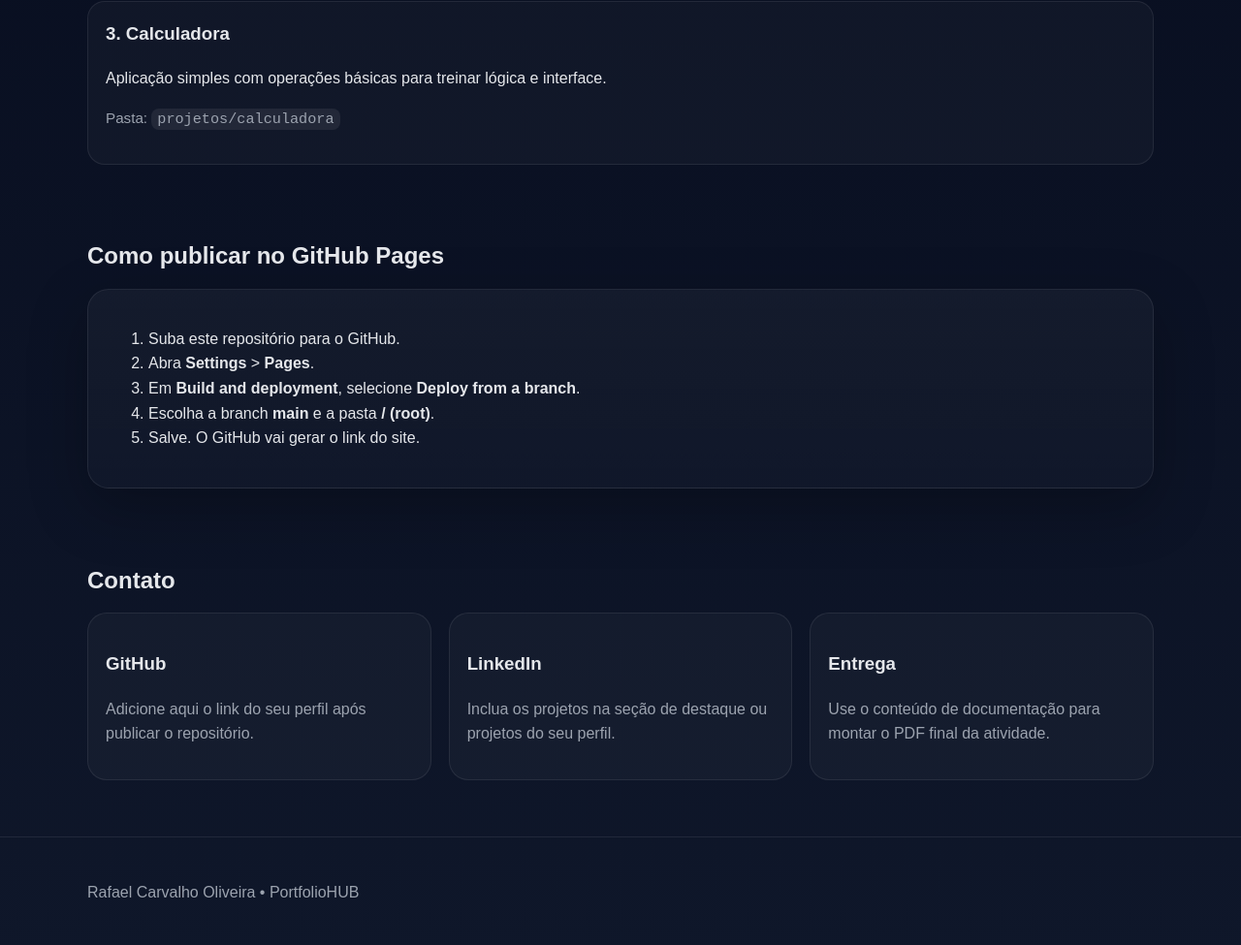
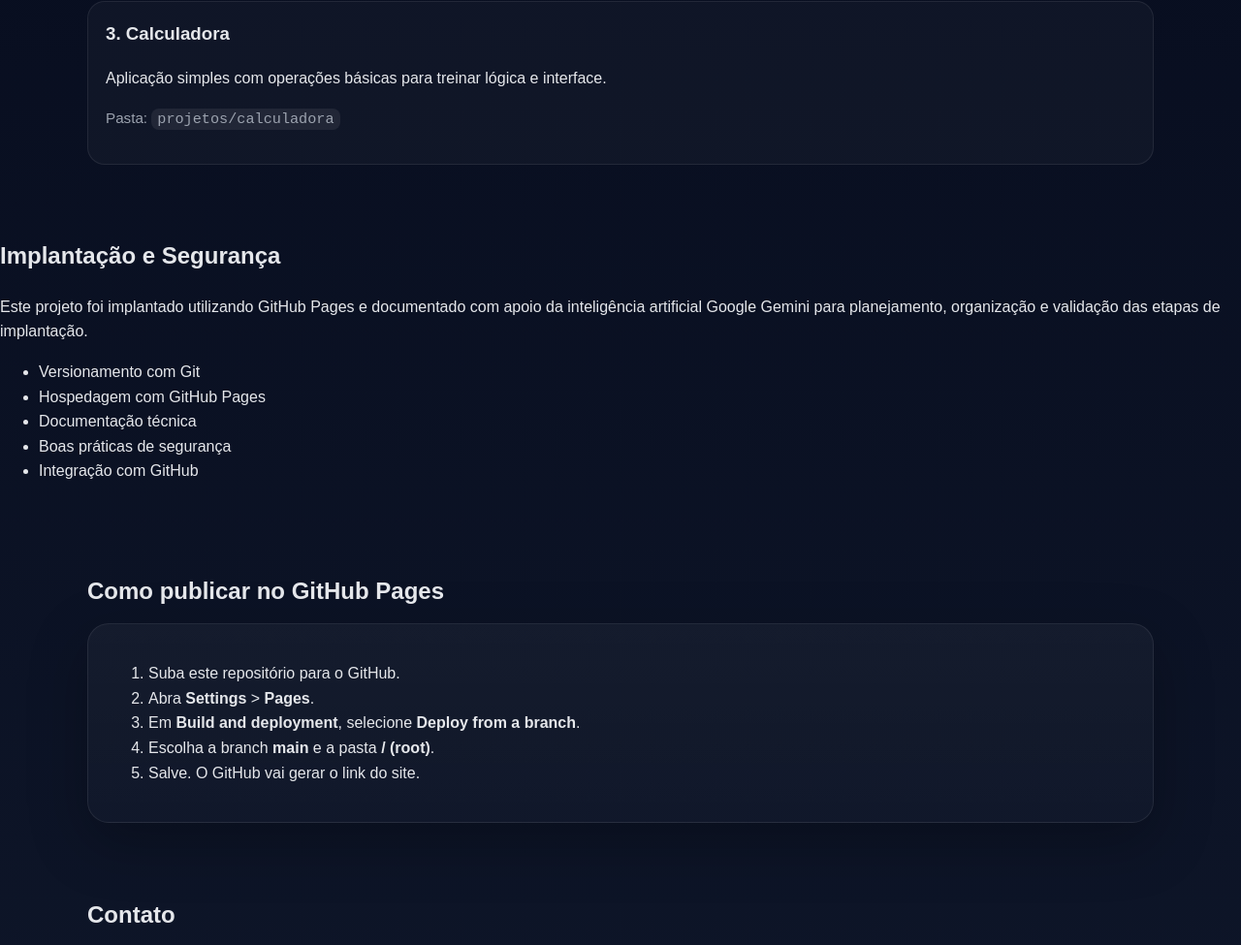
Before and after one commit to carvalhorafael-cyber/PortfolioHUB, a plain HTML site: page Repositorio_hub/index.html in a window 1280 px wide. Shown: the part 1339-2314 px from the top of the page at 97% size. Drawn offline with Linux system fonts and the light colour scheme.

Commit message:
Add deployment and security section to index.html
Added a new section on deployment and security with details on GitHub Pages and AI assistance.

```diff
--- a/Repositorio_hub/index.html
+++ b/Repositorio_hub/index.html
@@ -101,6 +101,25 @@
       </div>
     </section>
 
+    <section>
+      <h2>Implantação e Segurança</h2>
+
+      <p>
+          Este projeto foi implantado utilizando GitHub Pages
+          e documentado com apoio da inteligência artificial
+          Google Gemini para planejamento, organização e
+          validação das etapas de implantação.
+      </p>
+
+      <ul>
+          <li>Versionamento com Git</li>
+          <li>Hospedagem com GitHub Pages</li>
+          <li>Documentação técnica</li>
+          <li>Boas práticas de segurança</li>
+          <li>Integração com GitHub</li>
+      </ul>
+    </section>
+
     <section id="github-pages">
       <div class="container">
         <h2 class="section-title">Como publicar no GitHub Pages</h2>
```
